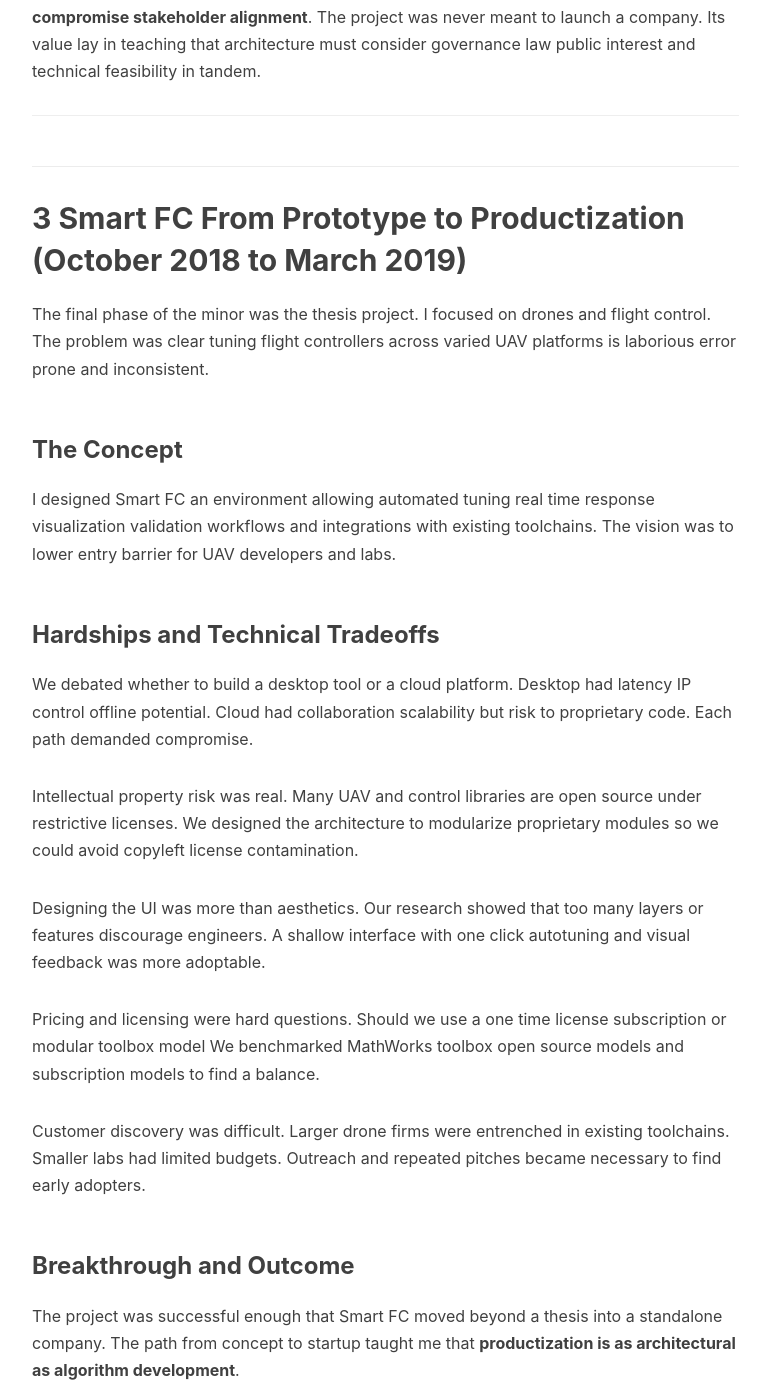
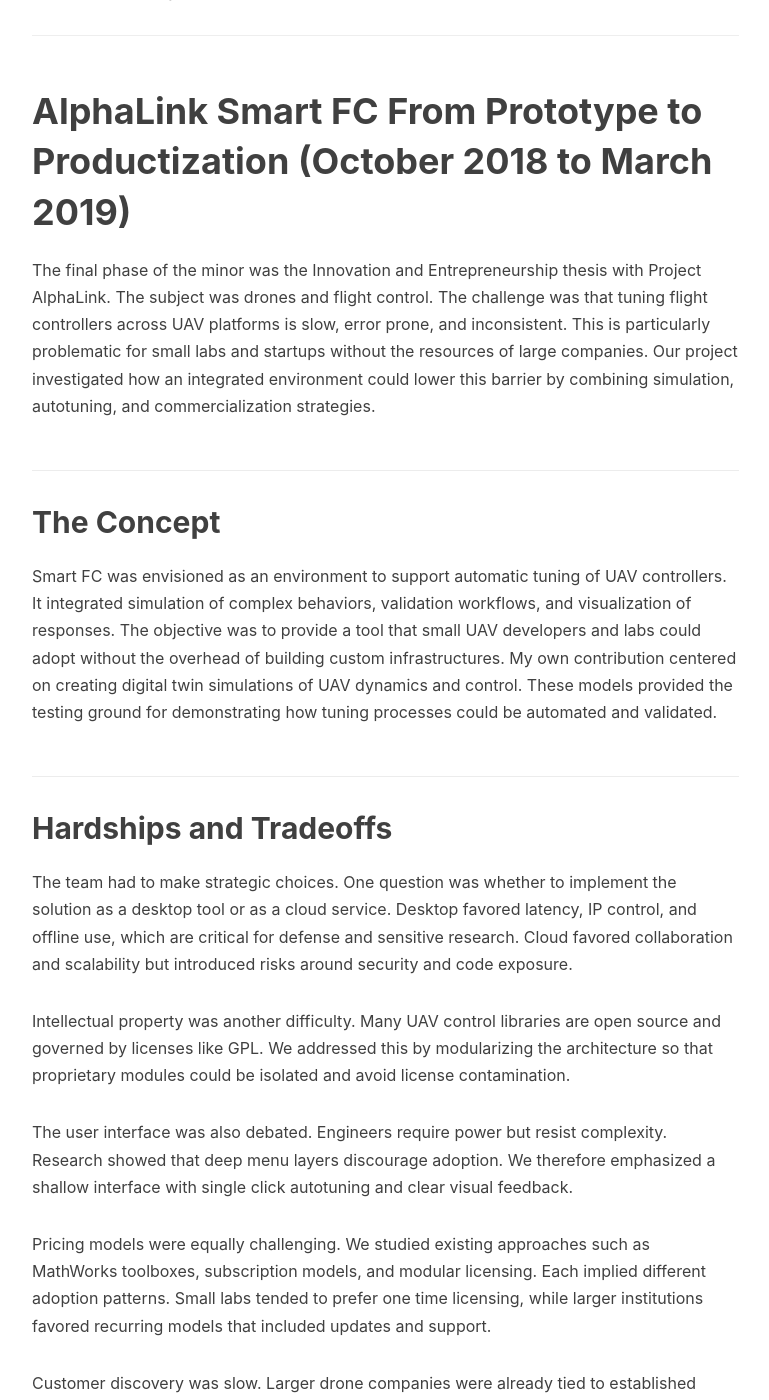
Before and after one commit to Ohara124c41/Ohara124c41.github.io, a Jekyll site: the page built from _posts/2020-02-19-EITD-minor.md, in a window 1280 px wide and 1400 px high, scrolled down 4368 px. Shown: the whole window, without its empty margins (233-1002 px from the left). Built offline with Jekyll 4.4.1, drawn with Linux system fonts in a browser that asks for light colours; nearby versions of some CDN libraries; comment, search, counter and statistics services are not loaded; some of the changed text lies outside the part shown.

Commit message:
[docs] update

```diff
--- a/_posts/2020-02-19-EITD-minor.md
+++ b/_posts/2020-02-19-EITD-minor.md
@@ -14,14 +14,17 @@
 industrial: true
 partner_key: eitdigital
 header-img: "img/partners/EIT_Digital.jpg"
+excerpt: "EIT Digital I&E Minor; LABELEDBY MVP to startup; Rennes smart-city platform; AlphaLink's Smart FC UAV control productization"
 ---
 
-> Purpose: This post explains how the Innovation and Entrepreneurship Minor in the EIT Digital Master School shaped my path as a system architect. Through three projects between 2018 and 2019 I learned how to pivot vision into MVP, align innovation with civic stakeholders, and turn a technical prototype into a product. Two of these projects became real companies and all three taught me lessons in connecting engineering with business and society.
 # From Classroom to Company My Journey Through the EIT Digital Innovation and Entrepreneurship Minor
 
 **By Christopher O'Hara**
 
 ---
+
+> Purpose: This post explains how the Innovation and Entrepreneurship Minor in the EIT Digital Master School shaped my path as a system architect. Through three projects between 2018 and 2019 I learned how to pivot vision into MVP, align innovation with civic stakeholders, and turn a technical prototype into a product. Two of these projects became real companies and all three taught me lessons in connecting engineering with business and society.
+
 
 ## Featured Interviews
 [Meet Our Students Christopher Ohara – EIT Digital](https://www.eitdigital.eu/newsroom/news/archive/meet-our-students-christopher-ohara/)
@@ -84,36 +87,37 @@
 
 ---
 
-## 3 Smart FC From Prototype to Productization (October 2018 to March 2019)
 
-The final phase of the minor was the thesis project. I focused on drones and flight control. The problem was clear tuning flight controllers across varied UAV platforms is laborious error prone and inconsistent.
+# AlphaLink Smart FC From Prototype to Productization (October 2018 to March 2019)
 
-### The Concept
-I designed Smart FC an environment allowing automated tuning real time response visualization validation workflows and integrations with existing toolchains. The vision was to lower entry barrier for UAV developers and labs.
+The final phase of the minor was the Innovation and Entrepreneurship thesis with Project AlphaLink. The subject was drones and flight control. The challenge was that tuning flight controllers across UAV platforms is slow, error prone, and inconsistent. This is particularly problematic for small labs and startups without the resources of large companies. Our project investigated how an integrated environment could lower this barrier by combining simulation, autotuning, and commercialization strategies.
 
-### Hardships and Technical Tradeoffs
-We debated whether to build a desktop tool or a cloud platform. Desktop had latency IP control offline potential. Cloud had collaboration scalability but risk to proprietary code. Each path demanded compromise.
+## The Concept
+Smart FC was envisioned as an environment to support automatic tuning of UAV controllers. It integrated simulation of complex behaviors, validation workflows, and visualization of responses. The objective was to provide a tool that small UAV developers and labs could adopt without the overhead of building custom infrastructures. My own contribution centered on creating digital twin simulations of UAV dynamics and control. These models provided the testing ground for demonstrating how tuning processes could be automated and validated.
 
-Intellectual property risk was real. Many UAV and control libraries are open source under restrictive licenses. We designed the architecture to modularize proprietary modules so we could avoid copyleft license contamination.
+## Hardships and Tradeoffs
+The team had to make strategic choices. One question was whether to implement the solution as a desktop tool or as a cloud service. Desktop favored latency, IP control, and offline use, which are critical for defense and sensitive research. Cloud favored collaboration and scalability but introduced risks around security and code exposure.
 
-Designing the UI was more than aesthetics. Our research showed that too many layers or features discourage engineers. A shallow interface with one click autotuning and visual feedback was more adoptable.
+Intellectual property was another difficulty. Many UAV control libraries are open source and governed by licenses like GPL. We addressed this by modularizing the architecture so that proprietary modules could be isolated and avoid license contamination.
 
-Pricing and licensing were hard questions. Should we use a one time license subscription or modular toolbox model We benchmarked MathWorks toolbox open source models and subscription models to find a balance.
+The user interface was also debated. Engineers require power but resist complexity. Research showed that deep menu layers discourage adoption. We therefore emphasized a shallow interface with single click autotuning and clear visual feedback.
 
-Customer discovery was difficult. Larger drone firms were entrenched in existing toolchains. Smaller labs had limited budgets. Outreach and repeated pitches became necessary to find early adopters.
+Pricing models were equally challenging. We studied existing approaches such as MathWorks toolboxes, subscription models, and modular licensing. Each implied different adoption patterns. Small labs tended to prefer one time licensing, while larger institutions favored recurring models that included updates and support.
 
-### Breakthrough and Outcome
-The project was successful enough that Smart FC moved beyond a thesis into a standalone company. The path from concept to startup taught me that **productization is as architectural as algorithm development**.
+Customer discovery was slow. Larger drone companies were already tied to established toolchains. Smaller labs had limited funds. Repeated outreach was needed to identify early adopters who could validate the concept.
 
-Designing systems that real engineers adopt requires decisions about UI licensing IP performance tradeoffs and market positioning. That is the core of systems architecture in practice.
+## Breakthrough and Outcome
+The thesis provided more than a prototype. It offered a structured value analysis of how Smart FC could succeed in a competitive market. The digital twin simulations demonstrated feasibility. The business model work clarified licensing and pricing options. Together, this supported the transition from a thesis project into a standalone venture.
 
+The lesson was that productization is as much about architecture as algorithm design. A working system must consider interface design, licensing structures, IP protection, and customer adoption strategies alongside technical performance. This experience underscored that system architecture spans both the technical stack and the business ecosystem.
 ---
 
 ## Integration and Reflection
+These three projects form a coherent learning arc that reshaped how I approach systems and architecture. LABELEDBY. forced me to test assumptions in a saturated market, pivot away from an impractical vision, and validate with a real product and real customers. The Rennes summer school showed me that innovation in civic domains requires balancing technical feasibility with regulation, governance, and stakeholder alignment. Smart FC demonstrated that technical prototypes must be embedded within value analysis, licensing strategies, and simulation validation before they can become products.
 
-These three projects form a learning arc. LABELEDBY. taught me how to pivot validate and launch a product in a saturated market. The Rennes summer school taught me stakeholder management civic constraints and cross functional alignment. Smart FC taught me how to turn research into a product with sustainable business structure.
+My contributions across these stages reflect this progression. In LABELEDBY. I learned the discipline of scaling scope without losing ambition. In Rennes I experienced the challenges of aligning technical ideas with nontechnical actors. In Smart FC I applied digital twin simulations to validate UAV control behavior while supporting the broader analysis of market and licensing models.
 
-As a system architect I do more than design modules and interfaces. I design systems within contexts regulatory business human societal. The I and E minor taught me that architecture must factor in ecosystems markets and value.
+As a system architect these lessons reinforced that architecture cannot be limited to interfaces and modules. It must encompass the contexts in which systems operate: markets, regulations, user adoption, and business sustainability. The Innovation and Entrepreneurship Minor demonstrated this principle by requiring both technical rigor and entrepreneurial reasoning, creating outcomes that extended beyond coursework into ventures and professional practice.
 
 ---
 
```
